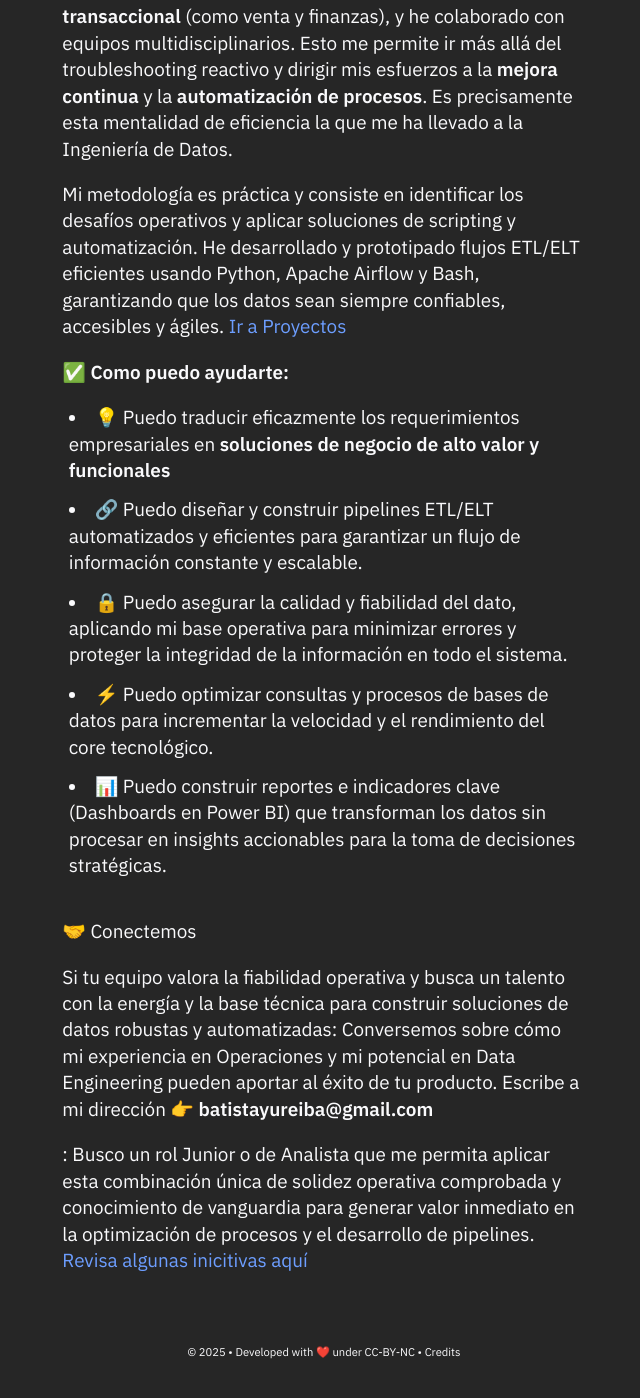
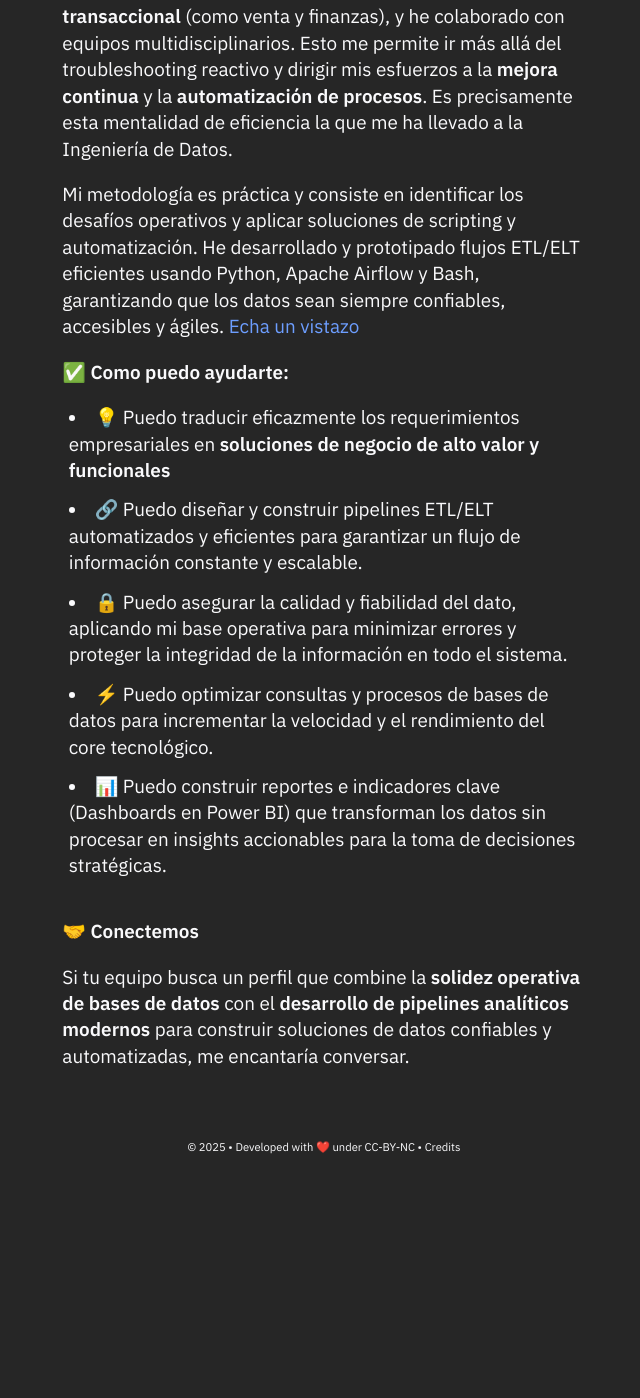
Before and after one commit to batistayureiba/batistayureiba.github.io, a Jekyll site: the page built from _posts/2025-05-24-about.md, in a window 1280 px wide and 1400 px high, scrolled down 852 px. Shown: the whole window, without its empty margins (316-956 px from the left). Built offline with Jekyll 4.4.1, drawn with Linux system fonts in a browser that asks for light colours; after the commit the page ends 2048 px from its top, so only the background shows below that.

Commit message:
Revise content for clarity and engagement
Updated language for clarity and engagement, replacing phrases and enhancing the call to action.

```diff
--- a/_posts/2025-05-24-about.md
+++ b/_posts/2025-05-24-about.md
@@ -12,7 +12,7 @@ Mi background ya me equipa para entender y gestionar el **ciclo de vida de los d
 
 En mi experiencia, he actuado como recurso clave para la **continuidad del servicio** en entornos de **alto volumen transaccional** (como venta y finanzas), y he colaborado con equipos multidisciplinarios. Esto me permite ir más allá del troubleshooting reactivo y dirigir mis esfuerzos a la **mejora continua** y la **automatización de procesos**. Es precisamente esta mentalidad de eficiencia la que me ha llevado a la Ingeniería de Datos.
 
-Mi metodología es práctica y consiste en identificar los desafíos operativos y aplicar soluciones de scripting y automatización. He desarrollado y prototipado flujos ETL/ELT eficientes usando Python, Apache Airflow y Bash, garantizando que los datos sean siempre confiables, accesibles y ágiles. [Ir a Proyectos](../assets/download/e.sql)
+Mi metodología es práctica y consiste en identificar los desafíos operativos y aplicar soluciones de scripting y automatización. He desarrollado y prototipado flujos ETL/ELT eficientes usando Python, Apache Airflow y Bash, garantizando que los datos sean siempre confiables, accesibles y ágiles. [Echa un vistazo](../assets/download/e.sql)
 
 
 ✅ **Como puedo ayudarte:**
@@ -24,13 +24,6 @@ Mi metodología es práctica y consiste en identificar los desafíos operativos
   - 📊 Puedo construir reportes e indicadores clave (Dashboards en Power BI) que transforman los datos sin procesar en insights accionables para la toma de decisiones stratégicas.
 
 <br>
-🤝 Conectemos
+🤝  **Conectemos**
 
- Si tu equipo valora la fiabilidad operativa y busca un talento con la energía y la base técnica para construir soluciones de datos robustas y automatizadas:
- Conversemos sobre cómo mi experiencia en Operaciones y mi potencial en Data Engineering pueden aportar al éxito de tu producto.
- Escribe a mi dirección 👉 **batistayureiba@gmail.com**
-
-
-
-:
-Busco un rol Junior o de Analista que me permita aplicar esta combinación única de solidez operativa comprobada y conocimiento de vanguardia para generar valor inmediato en la optimización de procesos y el desarrollo de pipelines. [Revisa algunas inicitivas aquí](../assets/download/electromarket.sql)
+  Si tu equipo busca un perfil que combine la **solidez operativa de bases de datos** con el **desarrollo de pipelines analíticos modernos** para construir soluciones de datos confiables y automatizadas, me encantaría conversar.
```
